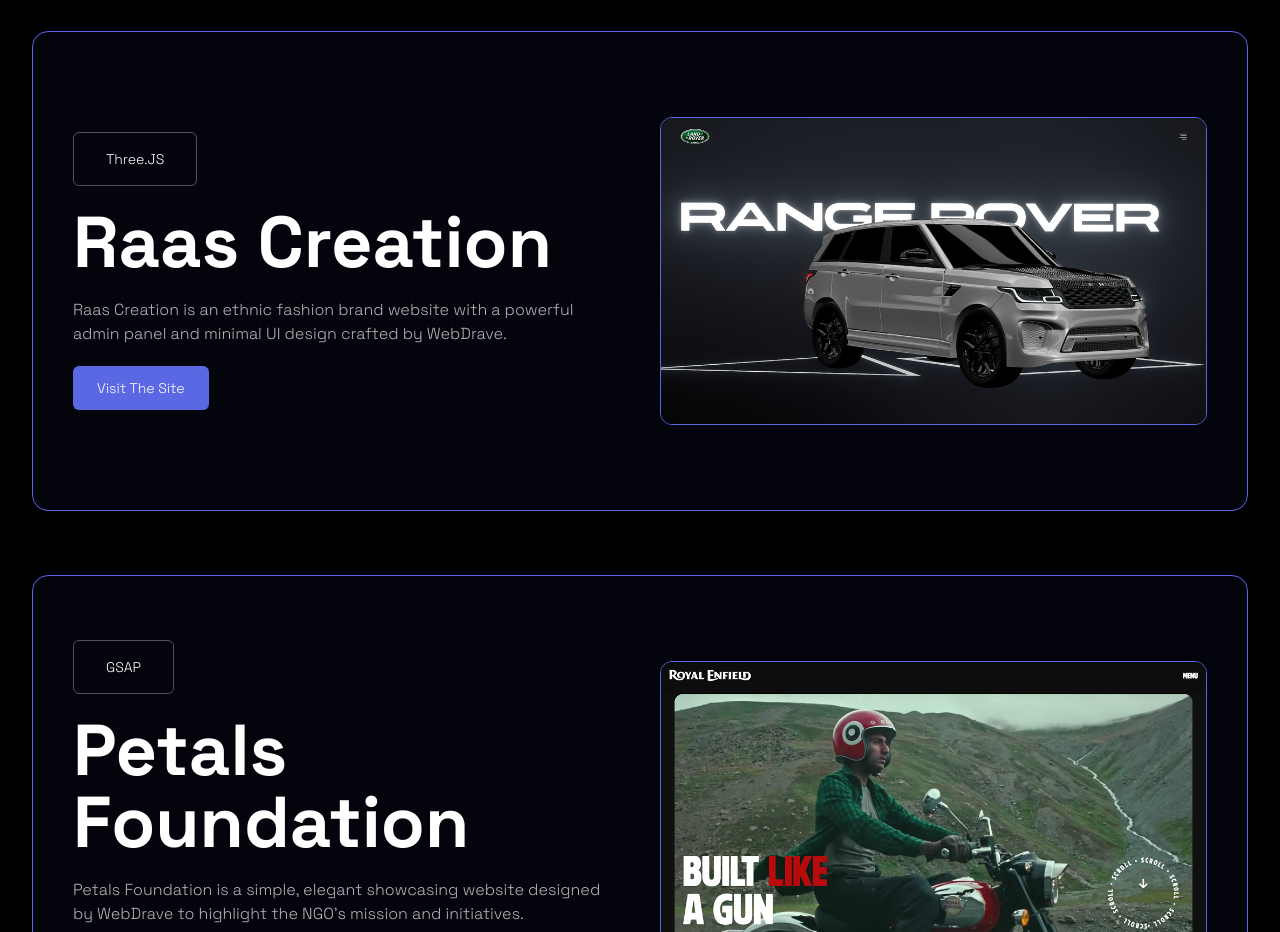
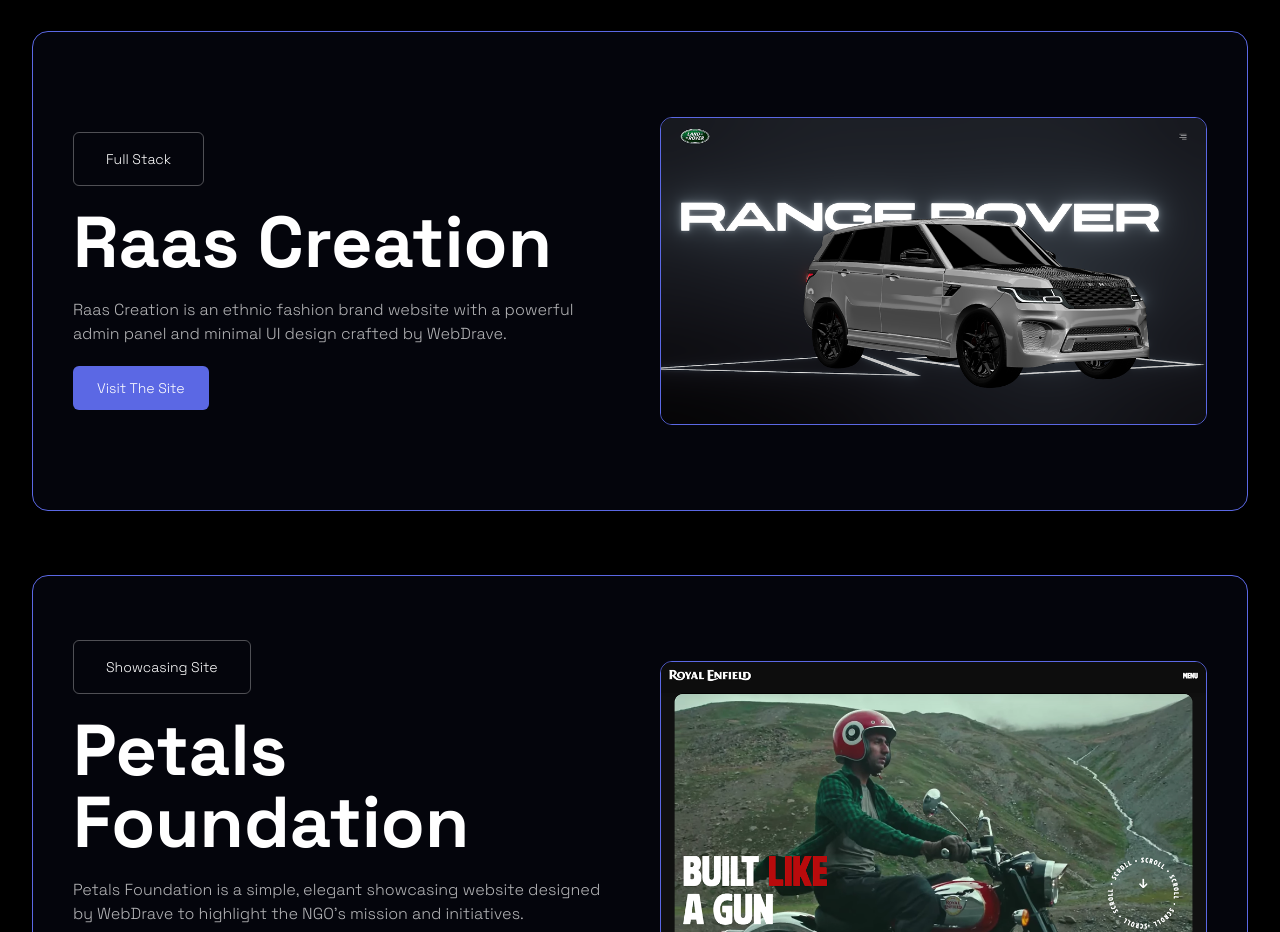
Before and after one commit to AbhishekChoudharyy/Webdrave-SkillsVarz-main, a React (Vite) app: page / in a window 1280 px wide. Shown: the part 3820-4752 px from the top of the page. Built offline with nearby package versions, Linux system fonts and the light colour scheme; a web font is replaced by a local one.

Commit message:
Update Projects.jsx

```diff
--- a/src/components/Projects.jsx
+++ b/src/components/Projects.jsx
@@ -12,7 +12,7 @@
       link: "https://www.thearvan.com", // Add the link here
     },
     {
-      tag: "Three.JS",
+      tag: "Full Stack",
       title: "Raas Creation",
       description:
         "Raas Creation is an ethnic fashion brand website with a powerful admin panel and minimal UI design crafted by WebDrave.",
@@ -20,7 +20,7 @@
       link: "https://raascreation.com/", // Add the link here
     },
     {
-      tag: "GSAP",
+      tag: "Showcasing Site",
       title: "Petals Foundation",
       description:
         "Petals Foundation is a simple, elegant showcasing website designed by WebDrave to highlight the NGO’s mission and initiatives.",
```
